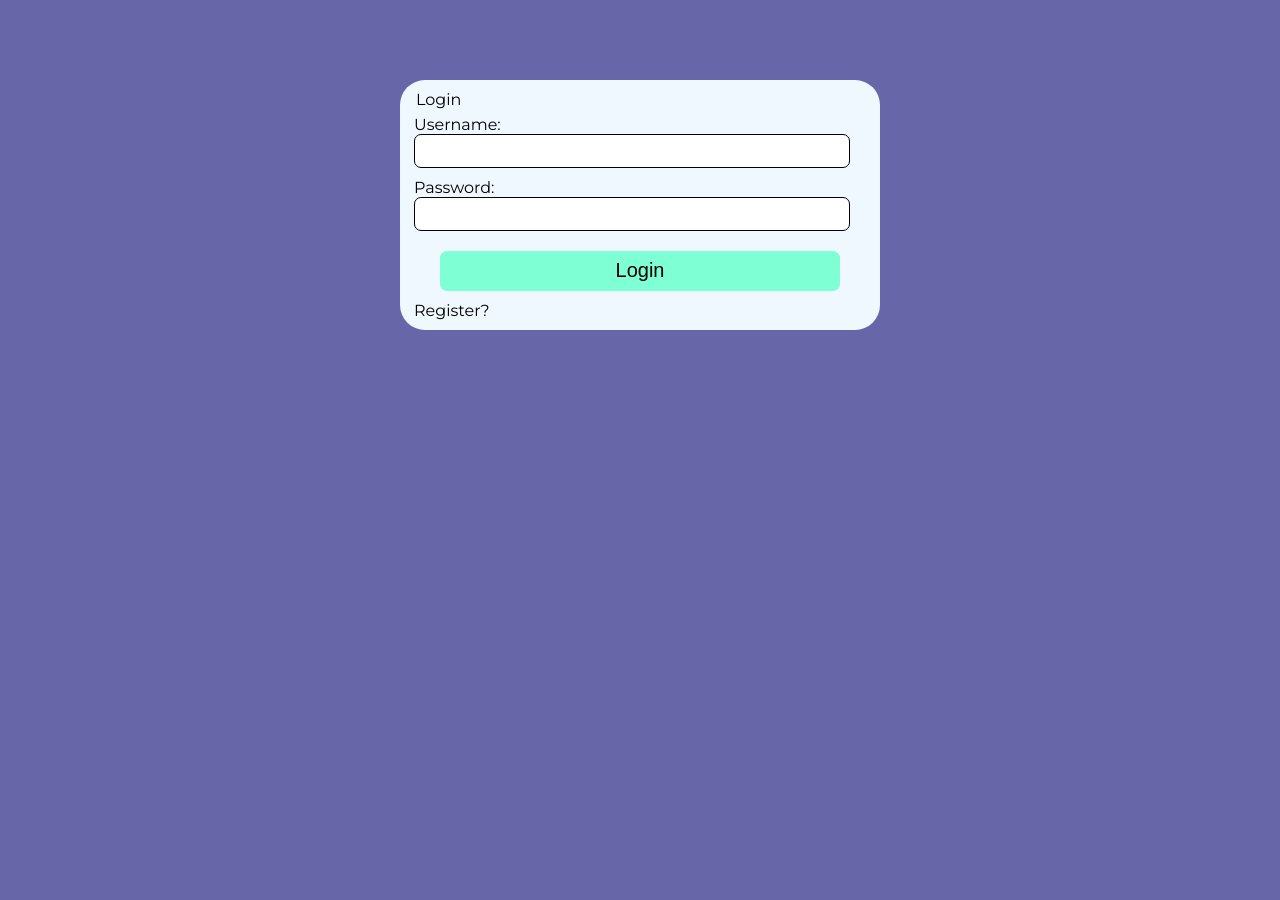
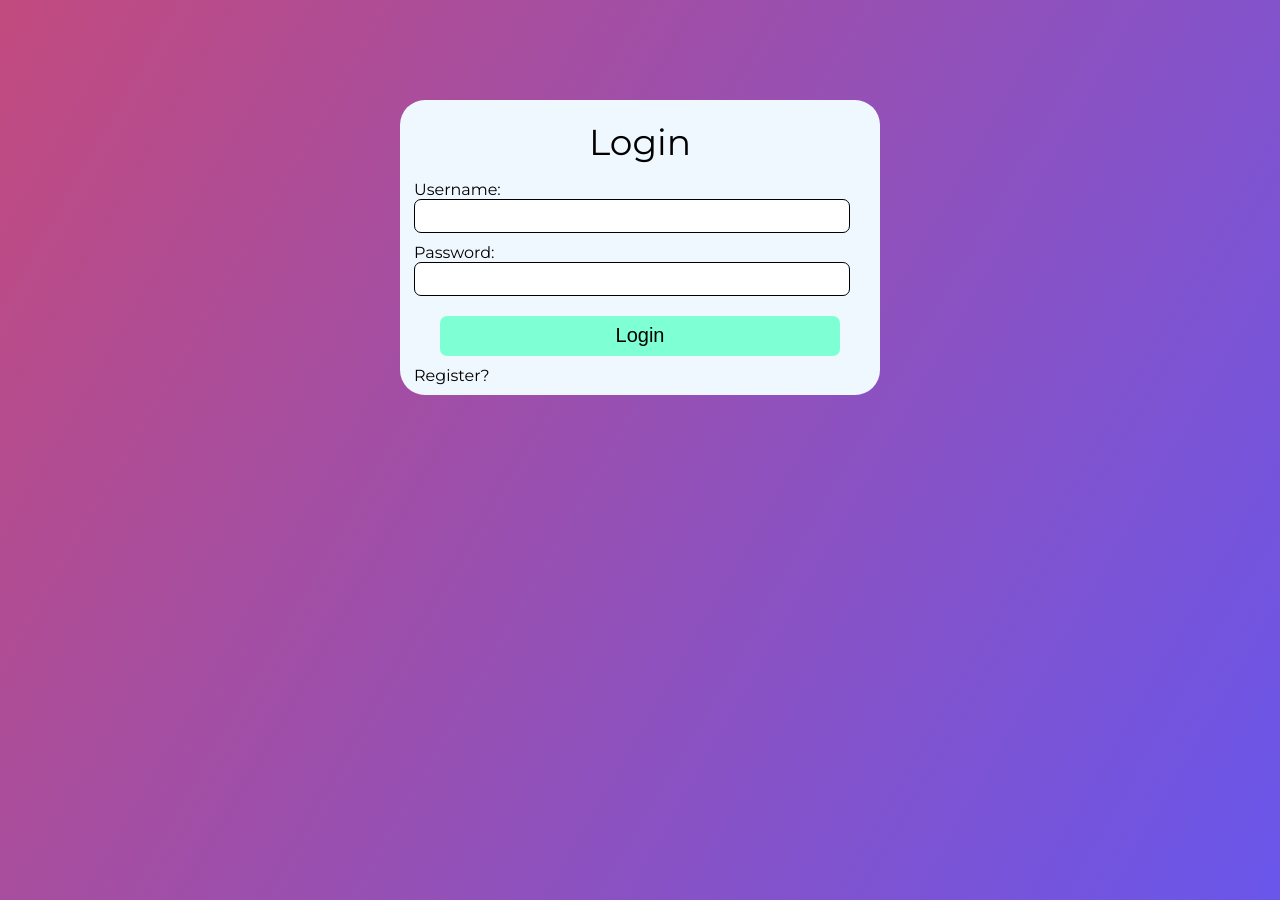
Before and after one commit to MMM39006/ProjectWebPrograming, a website: page public/login.html in a window 1280 px wide. Before the commit the page ends 800 px from the top, so only its background shows below. Drawn offline with Linux system fonts and the light colour scheme.

Commit message:
Edit : css login and register page

```diff
--- a/public/css/loginRegister.css
+++ b/public/css/loginRegister.css
@@ -1,5 +1,8 @@
 body{
-    background-color: rgb(102, 102, 168);
+    background: linear-gradient(120deg, rgb(194, 74, 126), rgb(105, 86, 235));
+    margin: 0;
+    padding: 0;
+    height: 100vh;
 }
 
 .hero-background {
@@ -17,3 +20,11 @@ body{
     font-family: 'Trebuchet MS', 'Lucida Sans Unicode', 'Lucida Grande', 'Lucida Sans', Arial, sans-serif;
 
 }
+
+#RegisterHeaderText{
+    margin:0 auto;
+    font-size: 36px;
+    padding-bottom: 10px;
+    padding-top: 10px;
+
+}
--- a/public/css/main.css
+++ b/public/css/main.css
@@ -13,7 +13,7 @@ body{
 #myLogin{
     padding-top: 10px;
     margin: 0 auto;
-    margin-top: 80px;
+    margin-top: 100px;
     width: 480px;
     border-radius: 25px;
     font-family: 'Trebuchet MS', 'Lucida Sans Unicode', 'Lucida Grande', 'Lucida Sans', Arial, sans-serif;
```
